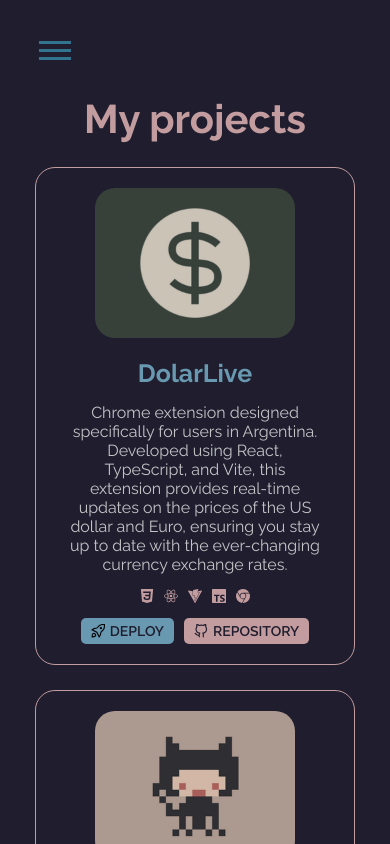
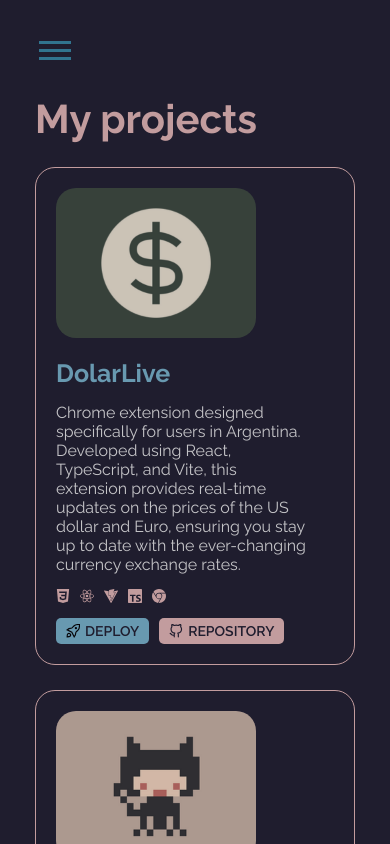
Before and after one commit to LucaCuello/MyPortfolio, a React (Vite) app: page /projects in a window 390 px wide. Shown: the top 844 px of the page. Built offline with nearby package versions, Linux system fonts and the light colour scheme.

Commit message:
Adjusted projects responsive

```diff
--- a/src/global/responsive.css
+++ b/src/global/responsive.css
@@ -238,6 +238,25 @@
     align-items: flex-start;
   }
 
+  /* Projects */
+
+  .projects-container {
+    align-items: flex-start;
+  }
+
+  .project {
+    align-items: flex-start;
+    justify-content: flex-start;
+  }
+
+  .project-description {
+    align-items: flex-start;
+  }
+
+  .project-description p {
+    text-align: left;
+  }
+
   /* Footer */
   .contact-me {
     flex-direction: column;
```
